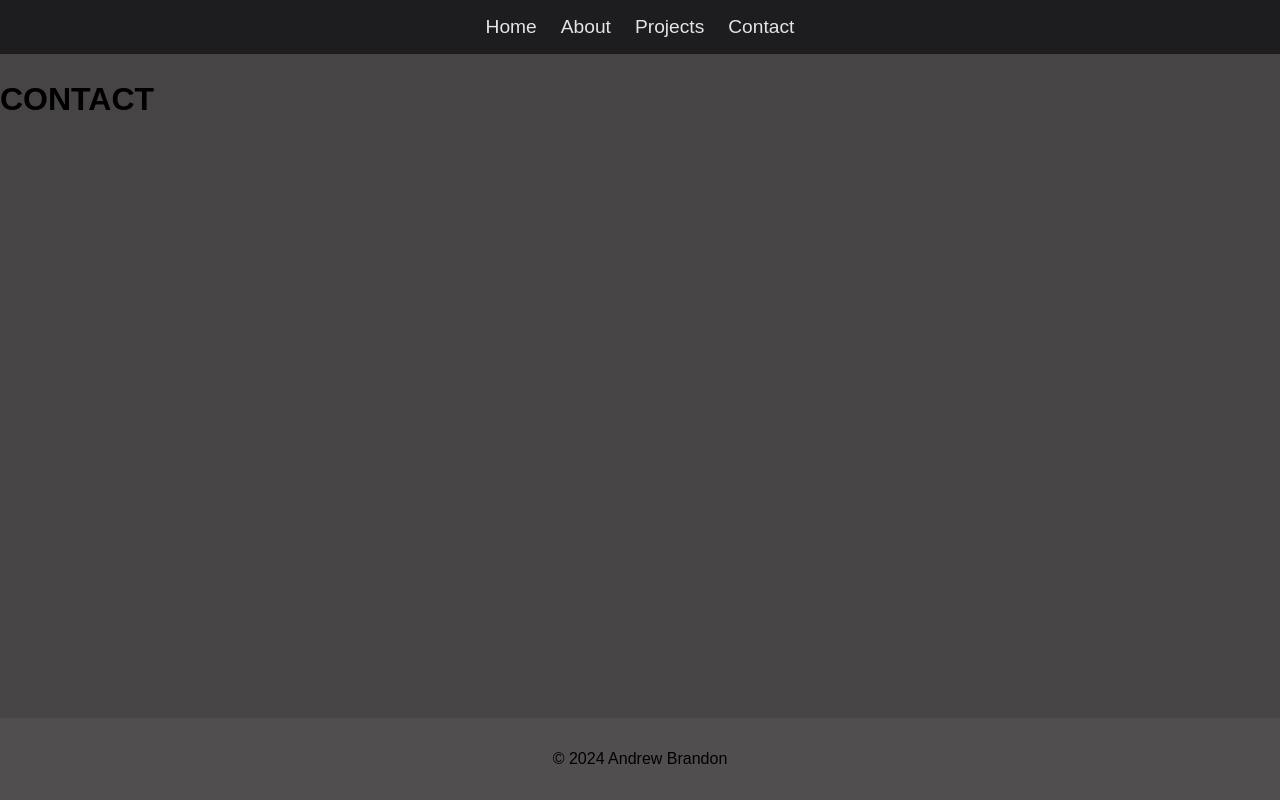
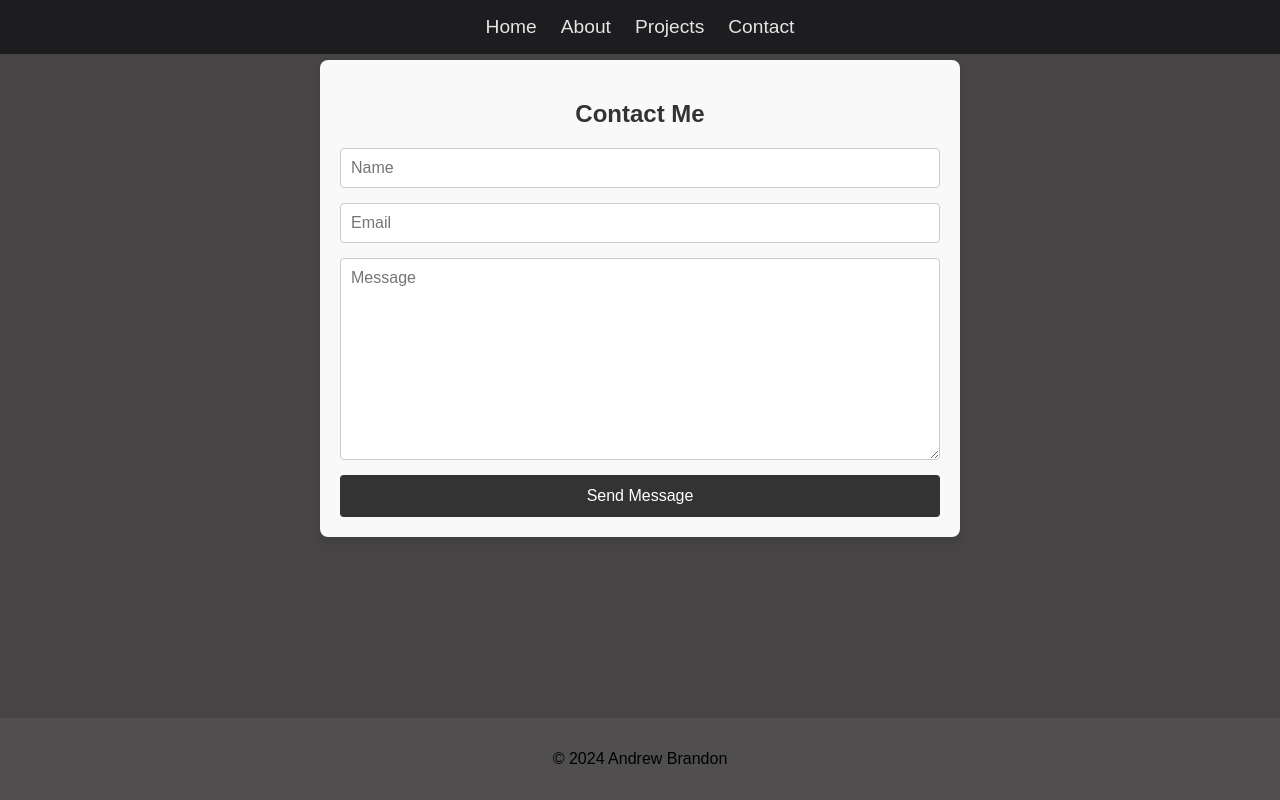
Before and after one commit to realBrando/PersonalWebsite, a React (Create React App) app: page /contact in a window 1280 px wide. Built offline with nearby package versions, Linux system fonts and the light colour scheme.

Commit message:
Added email functionality

```diff
--- /dev/null
+++ b/src/components/Contact.css
@@ -0,0 +1,63 @@
+section {
+    padding: 20px;
+    background-color: #f9f9f9;
+    max-width: 600px;
+    margin: 0 auto;
+    border-radius: 8px;
+    box-shadow: 0 4px 8px rgba(0, 0, 0, 0.1);
+  }
+
+  h2 {
+    text-align: center;
+    font-family: 'Arial', sans-serif;
+    color: #333;
+  }
+
+  form {
+    display: flex;
+    flex-direction: column;
+    gap: 15px;
+  }
+
+  input[type="text"], input[type="email"], textarea {
+    padding: 10px;
+    border: 1px solid #ccc;
+    border-radius: 4px;
+    font-family: 'Arial', sans-serif;
+    font-size: 16px;
+  }
+
+  input[type="text"]:focus, input[type="email"]:focus, textarea:focus {
+    border-color: #333;
+    outline: none;
+  }
+
+  textarea {
+    resize: vertical;
+  }
+
+  button.SendButton {
+    padding: 12px;
+    background-color: #333;
+    color: #fff;
+    border: none;
+    border-radius: 4px;
+    cursor: pointer;
+    font-size: 16px;
+    transition: background-color 0.3s ease;
+  }
+
+  button.SendButton:hover {
+    background-color: #555;
+  }
+
+  @media (max-width: 600px) {
+    section {
+      padding: 15px;
+      max-width: 100%;
+    }
+
+    button.SendButton {
+      width: 100%;
+    }
+  }
--- a/src/components/ProfileCard.css
+++ b/src/components/ProfileCard.css
@@ -35,3 +35,9 @@
     font-weight: normal;
     margin: 0;
   }
+  .profile-info h4 {
+    font-size: .75em;
+    color: rgba(255, 255, 255, 0.882);
+    font-weight: normal;
+    margin: 3px 0;
+  }
--- a/src/pages/ContactPage.jsx
+++ b/src/pages/ContactPage.jsx
@@ -1,10 +1,48 @@
 import React from 'react';
+import { useRef } from 'react';
+import "../components/Contact.css"
+import emailjs from '@emailjs/browser';
 
 const Contact = () => {
+    const form = useRef()
+
+    const sendEmail = (e) => {
+        e.preventDefault();
+
+        emailjs
+          .sendForm('service_bify4fd', 'template_r19al4d', form.current, {
+            publicKey: 'r39B-f4CpUmLg8LSE',
+          })
+          .then(
+            () => {
+              console.log('SUCCESS!');
+            },
+            (error) => {
+              console.log('FAILED...', error.text);
+            },
+          );
+          e.target.reset()
+      };
+
   return (
+    <section>
     <div>
-      <h1>CONTACT</h1>
+        <h2>Contact Me</h2>
+        <form ref={form} onSubmit={sendEmail}>
+            <input type = "text"
+            placeholder= "Name"
+            name = 'user_name' required/>
+             <input type = "email"
+            placeholder= "Email"
+            name = 'user_email' required/>
+             <textarea name = "content"
+            cols= "30" rows = "10"
+            placeholder='Message'></textarea>
+            <button type='submit'
+            className='SendButton'>Send Message</button>
+        </form>
     </div>
+    </section>
   );
 };
 
```
Also changed, not shown: package.json (+7 -6 lines), 1 other file (tests, documents, lock files or other folders).
